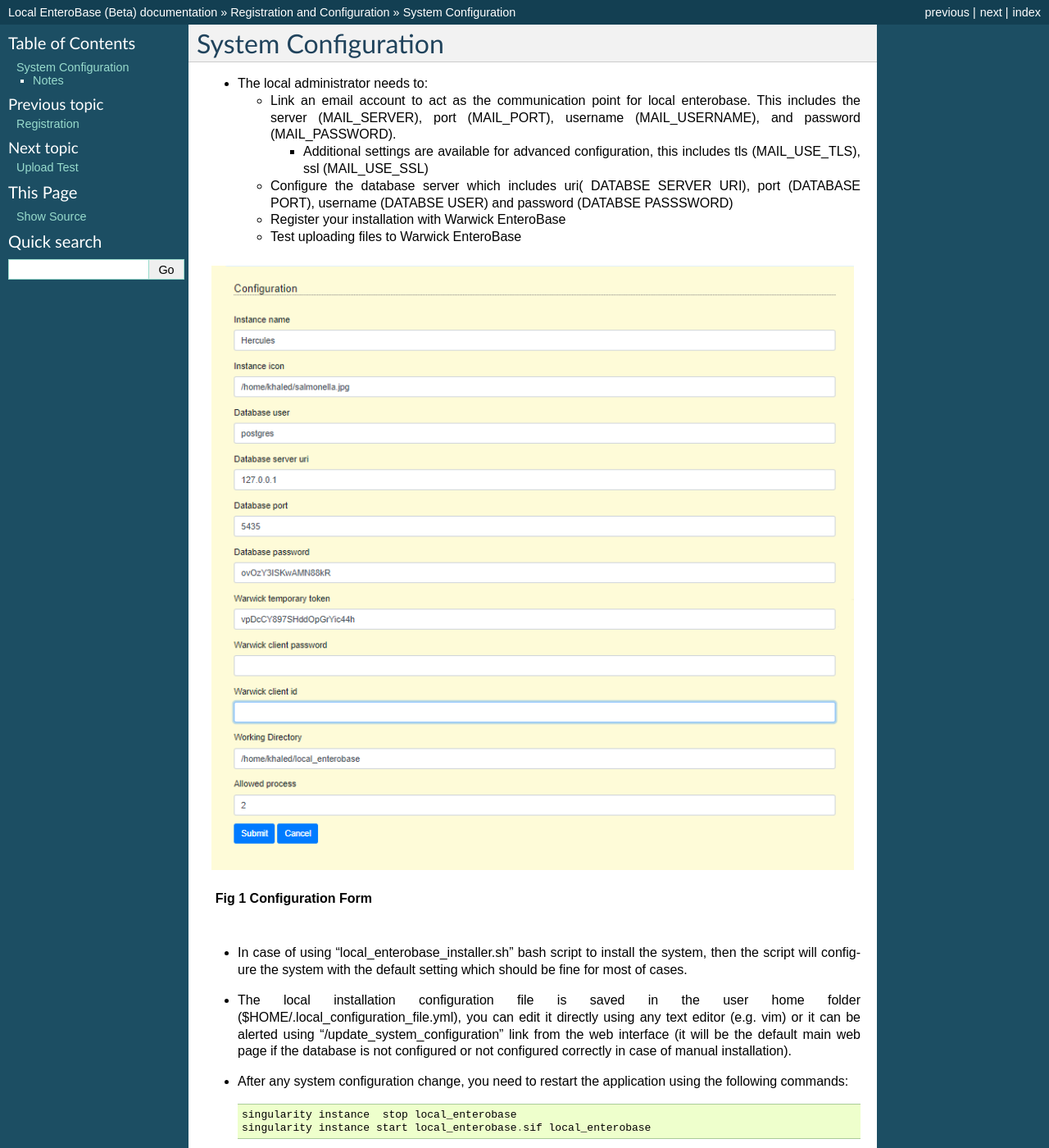
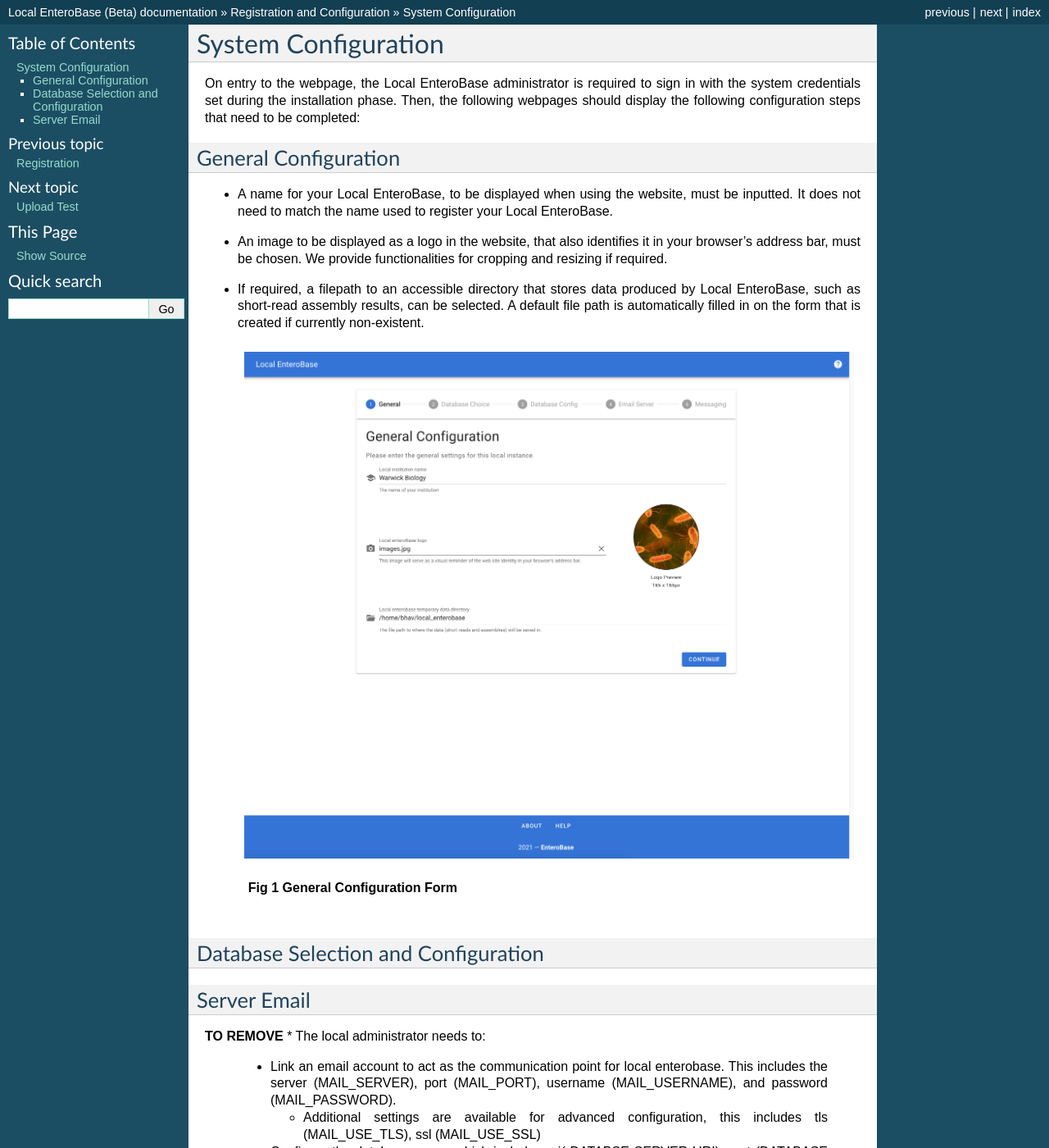
Before and after one commit to khaledk2/leb-beta, a Sphinx documentation site: the page built from docs/configure/system_config.rst, in a window 1280 px wide and 1400 px high. Shown: the whole window at 82% size. Built offline with Sphinx 7.4.7, drawn with Linux system fonts in a browser that asks for light colours; some of the changed text lies outside the part shown.

Commit message:
General configuration (first step)

```diff
--- a/docs/configure/configure.rst
+++ b/docs/configure/configure.rst
@@ -1,5 +1,8 @@
 Registration and Configuration
 =============================
+
+The steps in this section must be completed, ideally by the Local EnteroBase administrator, before
+access to Local EnteroBase is granted.
 
 .. toctree::
    :maxdepth: 1
--- a/docs/configure/system_config.rst
+++ b/docs/configure/system_config.rst
@@ -1,6 +1,33 @@
 System Configuration
 ---------------------
 
+On entry to the webpage, the Local EnteroBase administrator is required to sign in with the system credentials set during
+the installation phase. Then, the following webpages should display the following configuration steps that need to be completed:
+
+General Configuration
+=======================
+
+* A name for your Local EnteroBase, to be displayed when using the website, must be inputted. It does not need to match the name used to register your Local EnteroBase.
+* An image to be displayed as a logo in the website, that also identifies it in your browser's address bar, must be chosen. We provide functionalities for cropping and resizing if required.
+* If required, a filepath to an accessible directory that stores data produced by Local EnteroBase, such as short-read assembly results, can be selected. A default file path is automatically
+  filled in on the form that is created if currently non-existent.
+
+  .. figure:: ../images/general_config.png
+     :alt: General Configuration Form
+
+     **Fig 1 General Configuration Form**
+
+Database Selection and Configuration
+======================================
+
+
+
+Server Email
+=============
+
+
+
+**TO REMOVE**
 * The local administrator needs to:
 
   * Link an email account to act as the communication point for local enterobase. This includes the server (MAIL_SERVER), port (MAIL_PORT), username (MAIL_USERNAME), and password (MAIL_PASSWORD).
@@ -9,11 +36,6 @@
   * Configure the database server which includes uri( DATABSE SERVER URI), port (DATABASE PORT), username (DATABSE USER) and password (DATABSE PASSSWORD)
   * Register your installation with Warwick EnteroBase
   * Test uploading files to Warwick EnteroBase
-
-.. figure:: ../images/configuration.png
-   :alt: Local Configuration Form
-
-   **Fig 1 Configuration Form**
 
 
 
@@ -34,9 +56,4 @@
 
     ./restart_local_enterobase.sh
 
-
-Notes
-=====
-
-* It is needed to synchronize the local installation name with the registration form.
 * In case of using the automatic installation, it is needed to get the server URL from the user input during the installation.
```
Also changed, not shown: docs/images/configuration.png (deleted), docs/images/general_config.png (added).
